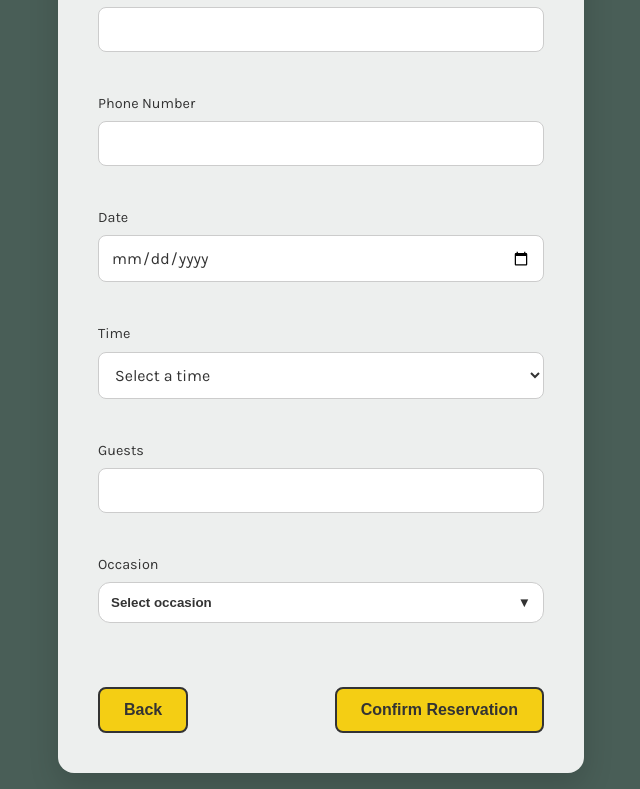
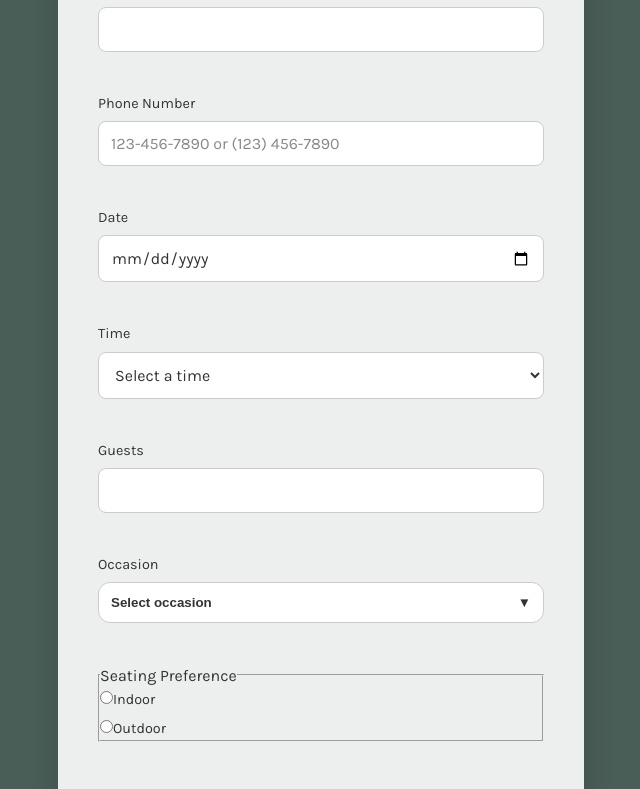
Before and after one commit to Aimeevdb/little-lemon-booking, a React (Create React App) app: page /booking in a window 1280 px wide. Shown: the part 511-1300 px from the top of the page, without its empty margins (32-672 px from the left). Built offline with nearby package versions, Linux system fonts and the light colour scheme; a web font is replaced by a local one.

Commit message:
Created submit form validation and added a seating preference

```diff
--- a/src/components/BookingForm.js
+++ b/src/components/BookingForm.js
@@ -15,6 +15,7 @@ export default function BookingForm({ availableTimes, dispatch, submitForm }) {
     time: "",
     guests: "",
     occasion: "",
+    seating: "",
   });
 
   const [error, setError] = useState("");
@@ -38,7 +39,7 @@ export default function BookingForm({ availableTimes, dispatch, submitForm }) {
   function handleSubmit(e) {
     e.preventDefault();
 
-  const requiredFields = ["name", "email", "date", "time", "guests"];
+    const requiredFields = ["name", "email", "date", "time", "guests", "seating"];
     const missing = requiredFields.filter((field) => !formData[field]);
 
     if (missing.length > 0) {
@@ -47,8 +48,17 @@ function handleSubmit(e) {
     }
 
     setError("");
-  submitForm(formData);   // Main.js handles API + navigation now
+    submitForm(formData); // Main.js handles API + navigation
   }
+
+  // ✅ Step 2: React client-side validation
+  const isFormValid =
+    formData.name.trim().length >= 2 &&
+    formData.email.trim() !== "" &&
+    formData.date !== "" &&
+    formData.time !== "" &&
+    Number(formData.guests) >= 1 &&
+    formData.seating !== "";
 
   return (
     <section className="reservation-section">
@@ -71,6 +81,7 @@ function handleSubmit(e) {
               value={formData.name}
               onChange={handleChange}
               required
+              minLength="2"
             />
           </div>
 
@@ -92,6 +103,8 @@ function handleSubmit(e) {
               id="phone"
               value={formData.phone}
               onChange={handleChange}
+pattern="^(\(\d{3}\)\s?|\d{3}-?)\d{3}-?\d{4}$"
+placeholder="123-456-7890 or (123) 456-7890"
             />
           </div>
 
@@ -103,6 +116,7 @@ function handleSubmit(e) {
               value={formData.date}
               onChange={handleChange}
               required
+              min={new Date().toISOString().split("T")[0]}
             />
           </div>
 
@@ -129,6 +143,7 @@ function handleSubmit(e) {
               type="number"
               id="guests"
               min="1"
+              max="20"
               value={formData.guests}
               onChange={handleChange}
               required
@@ -147,6 +162,37 @@ function handleSubmit(e) {
             />
           </div>
 
+          <fieldset className="form-field">
+            <legend>Seating Preference</legend>
+
+            <label>
+              <input
+                type="radio"
+                name="seating"
+                value="indoor"
+                checked={formData.seating === "indoor"}
+                onChange={(e) =>
+                  setFormData((prev) => ({ ...prev, seating: e.target.value }))
+                }
+                required
+              />
+              Indoor
+            </label>
+
+            <label>
+              <input
+                type="radio"
+                name="seating"
+                value="outdoor"
+                checked={formData.seating === "outdoor"}
+                onChange={(e) =>
+                  setFormData((prev) => ({ ...prev, seating: e.target.value }))
+                }
+              />
+              Outdoor
+            </label>
+          </fieldset>
+
           <div className="reservation-buttons">
             <button
               type="button"
@@ -156,7 +202,11 @@ function handleSubmit(e) {
               Back
             </button>
 
-            <button type="submit" className="btn-primary">
+            <button
+              type="submit"
+              className="btn-primary"
+              disabled={!isFormValid} // ✅ React client-side validation
+            >
               Confirm Reservation
             </button>
           </div>
```
Lines whose indentation alone changed are shown as unchanged.
